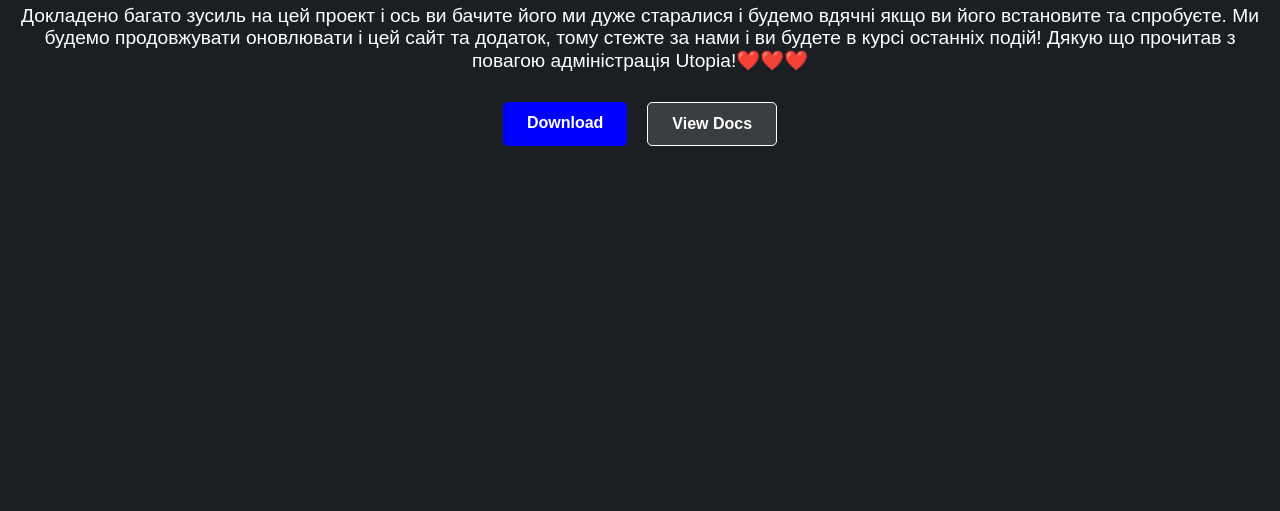
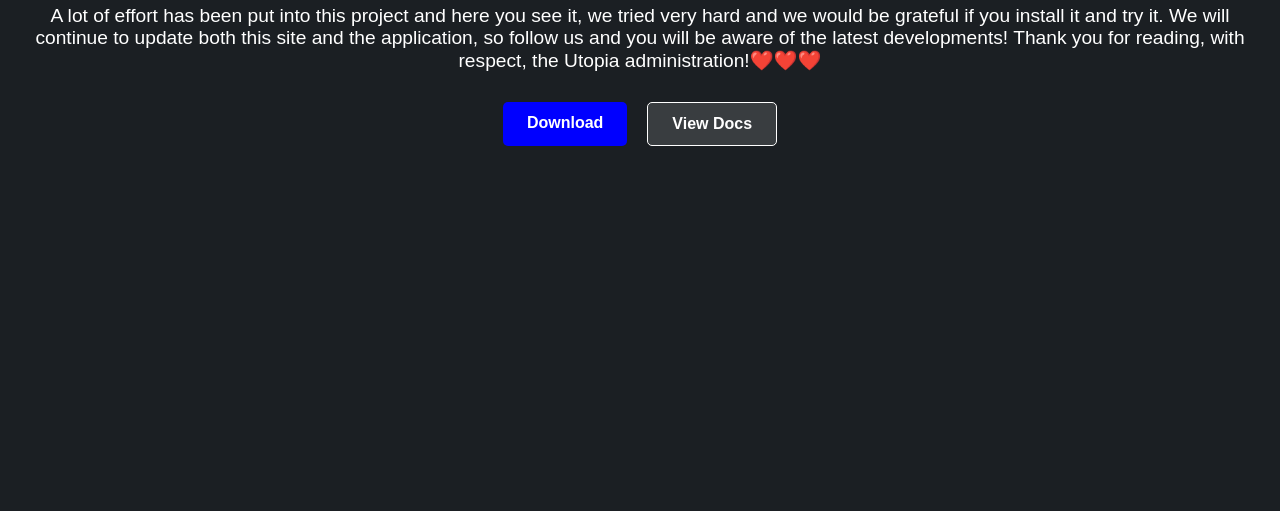
Before and after one commit to slavik2280034/utopia, a plain HTML site: page about-us.html in a window 1280 px wide. Shown: the part 289-800 px from the top of the page. Drawn offline with Linux system fonts and the light colour scheme.

Commit message:
Update about-us.html

```diff
--- a/about-us.html
+++ b/about-us.html
@@ -17,7 +17,7 @@
   <section class="hero">
     <h1>Welcome to Utopia service</h1>
     <h2>about us</h2>
-    <p>Докладено багато зусиль на цей проект і ось ви бачите його ми дуже старалися і будемо вдячні якщо ви його встановите та спробуєте. Ми будемо продовжувати оновлювати і цей сайт та додаток, тому стежте за нами і ви будете в курсі останніх подій! Дякую що прочитав з повагою адміністрація Utopia!❤️❤️❤️</p>
+    <p>A lot of effort has been put into this project and here you see it, we tried very hard and we would be grateful if you install it and try it. We will continue to update both this site and the application, so follow us and you will be aware of the latest developments! Thank you for reading, with respect, the Utopia administration!❤️❤️❤️</p>
     <div class="buttons">
       <a href="downloads.html" class="btn primary">Download</a>
       <a href="docs.html" class="btn secondary">View Docs</a>
```
